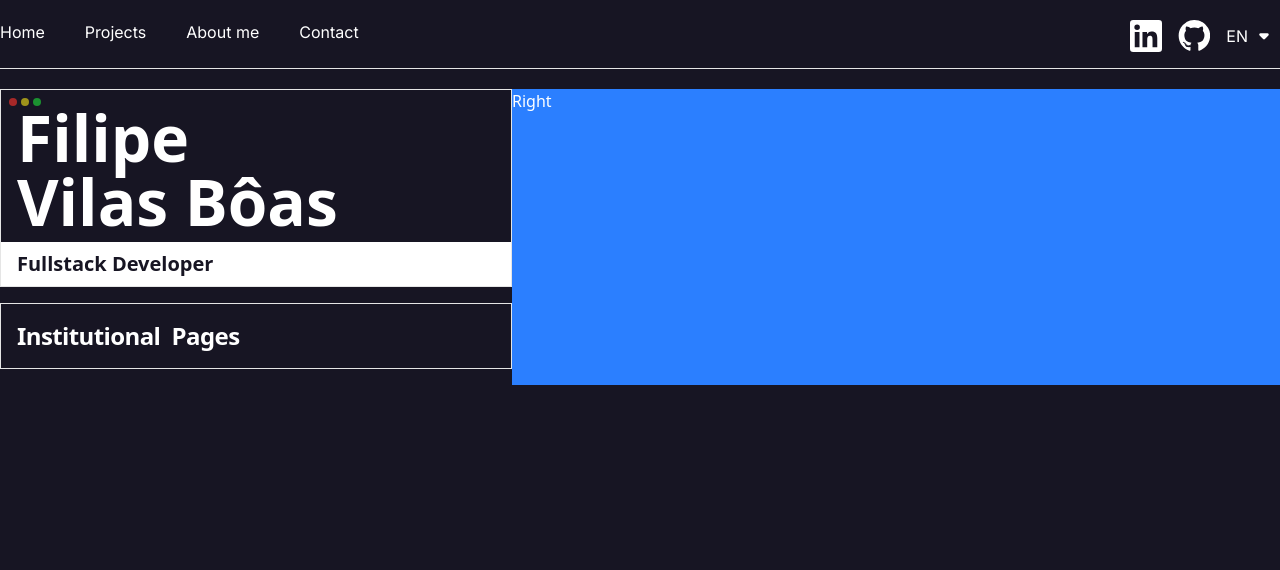
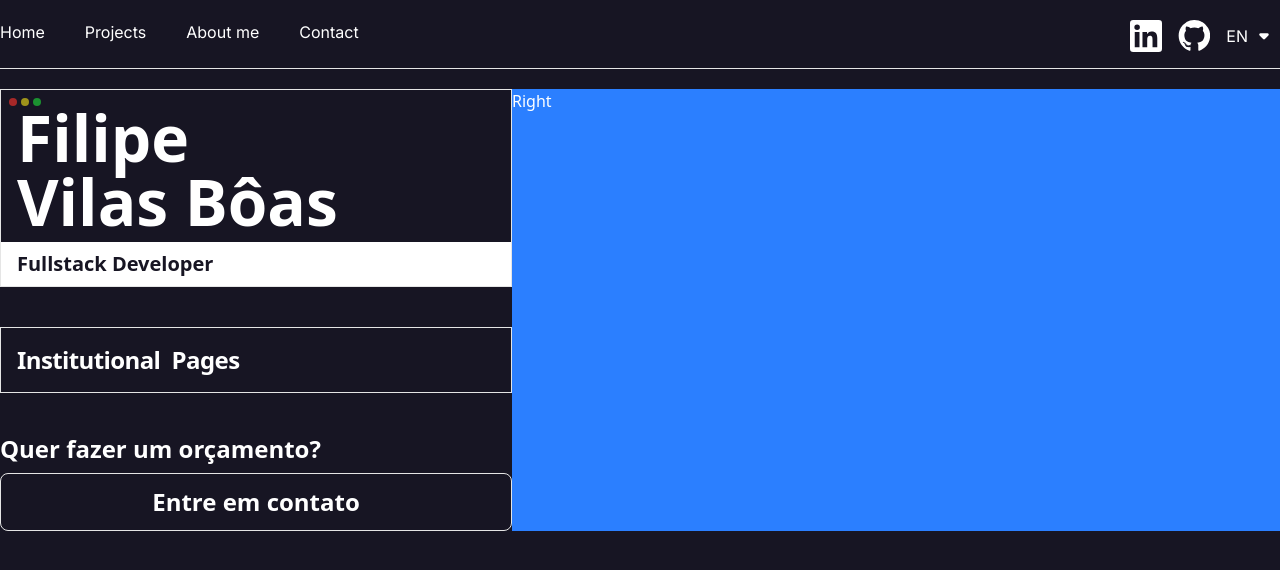
Before and after one commit to filipesvb/my-portfolio, a React (Vite) app: page / in a window 1280 px wide. Shown: the top 570 px of the page. Built offline with nearby package versions, Linux system fonts and the light colour scheme.

Commit message:
feat: started orçamento section in hero text

```diff
--- /dev/null
+++ b/src/components/Button/index.tsx
@@ -0,0 +1,11 @@
+import { ReactNode } from 'react';
+
+const Button = ({ children }: { children: ReactNode }) => {
+  return (
+    <button className="border-1 p-3 w-full font-extrabold text-2xl rounded-md cursor-pointer">
+      {children}
+    </button>
+  );
+};
+
+export default Button;
--- a/src/pages/Home/components/Hero/components/HeroText/AnimatedText/index.tsx
+++ b/src/pages/Home/components/Hero/components/HeroText/AnimatedText/index.tsx
@@ -4,7 +4,7 @@ import { useTranslation } from 'react-i18next';
 const AnimatedText = () => {
   const { t, i18n } = useTranslation();
   return (
-    <div className="my-4 pl-4 border-1 py-4">
+    <div className="mt-10 my-4 pl-4 border-1 py-4">
       <TypingText
         key={i18n.language}
         text={[
--- /dev/null
+++ b/src/pages/Home/components/Hero/components/HeroText/HeroCTA/index.jsx
@@ -0,0 +1,14 @@
+import Button from '@/components/Button';
+
+const HeroCTA = () => {
+  return (
+    <div>
+      <h3 className="font-bold text-2xl mt-10 my-2">
+        Quer fazer um orçamento?
+      </h3>
+      <Button>Entre em contato</Button>
+    </div>
+  );
+};
+
+export default HeroCTA;
--- a/src/pages/Home/components/Hero/components/HeroText/index.tsx
+++ b/src/pages/Home/components/Hero/components/HeroText/index.tsx
@@ -1,4 +1,5 @@
 import AnimatedText from './AnimatedText';
+import HeroCTA from './HeroCTA';
 import NameCard from './NameCard';
 
 const HeroText = () => {
@@ -6,6 +7,7 @@ const HeroText = () => {
     <div className="flex-2/5">
       <NameCard />
       <AnimatedText />
+      <HeroCTA />
     </div>
   );
 };
```
